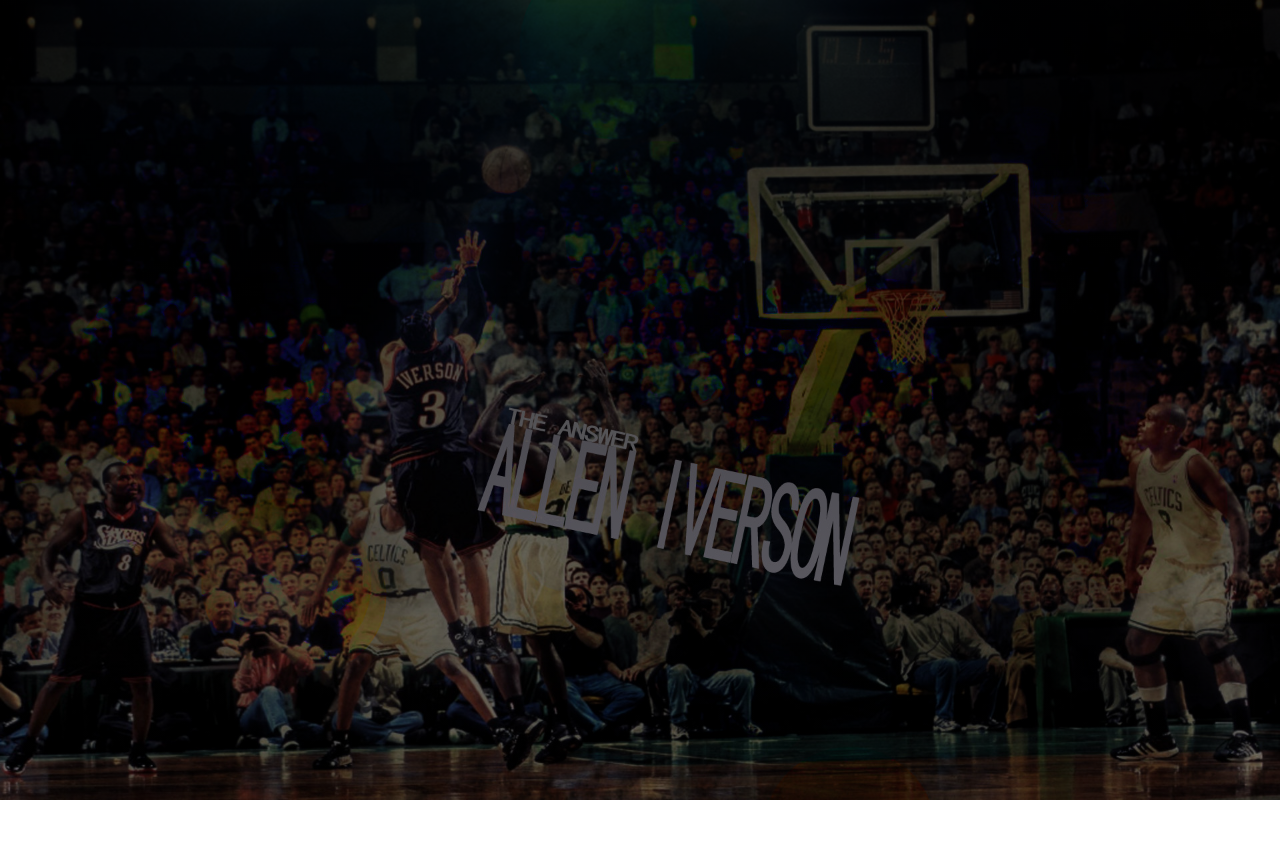
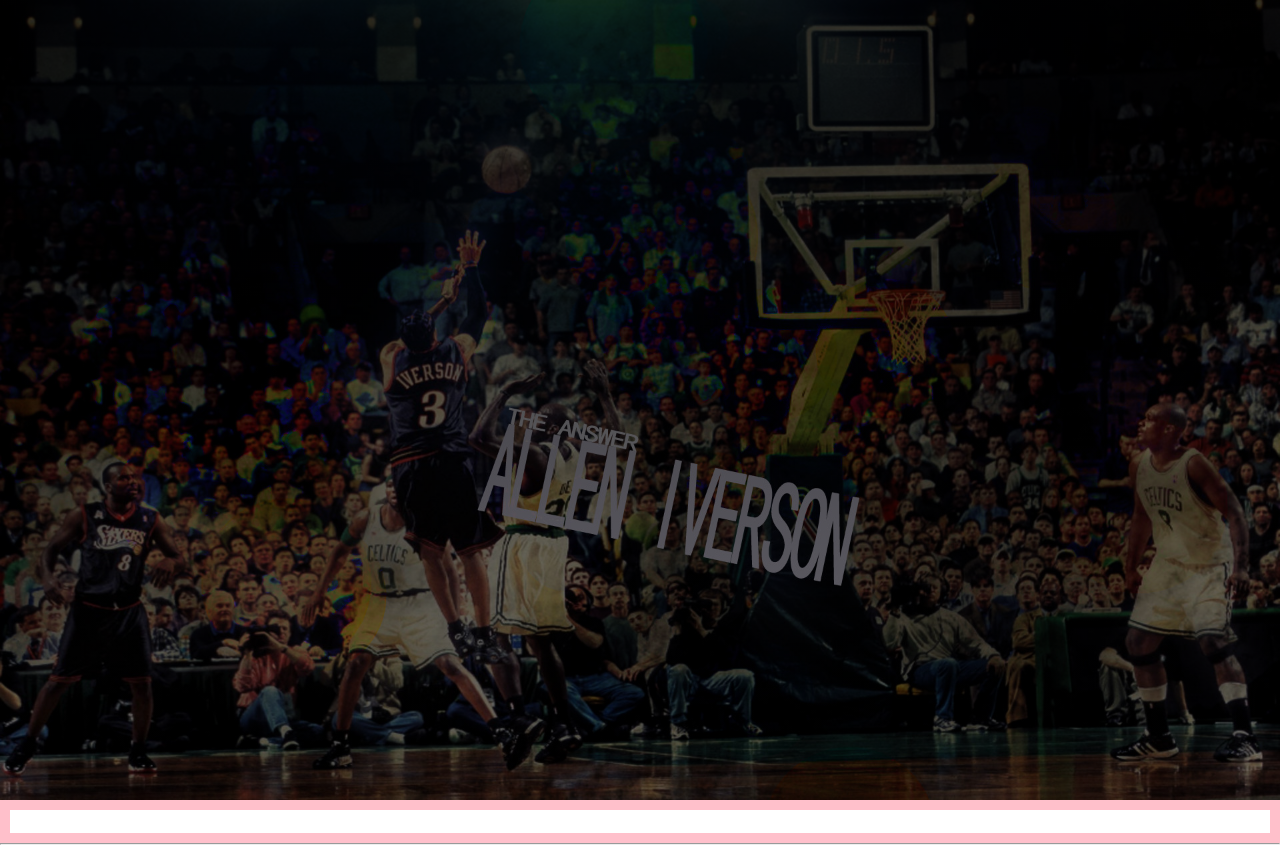
Before and after one commit to Simbaxo/Iverson-Fansite, a React (Create React App) app: page /about in a window 1280 px wide. Before the commit the page ends 800 px from the top, so only its background shows below. Built offline with nearby package versions, Linux system fonts and the light colour scheme.

Commit message:
Need to work on rendering About Page correctly

```diff
--- a/src/App.js
+++ b/src/App.js
@@ -1,11 +1,12 @@
 import React from 'react'
 import NavBar from './components/NavBar/NavBar'
+import About from './components/About/About'
 import './App.css'
 
 const App = () => {
   return (
     <div>
-      <NavBar />
+      <About />
     </div>
   )
 }
--- /dev/null
+++ b/src/components/About/About.css
@@ -0,0 +1,4 @@
+.header {
+  color: white;
+  border: 10px solid pink;
+}
--- /dev/null
+++ b/src/components/About/About.js
@@ -0,0 +1,17 @@
+import React, { Component } from 'react'
+import NavBar from '../NavBar/NavBar'
+import './About.css'
+
+class About extends Component {
+  render() {
+    return (
+      <div>
+        <NavBar />
+        <h1 className='header'>About</h1>
+        <hr />
+      </div>
+    )
+  }
+}
+
+export default About
```
